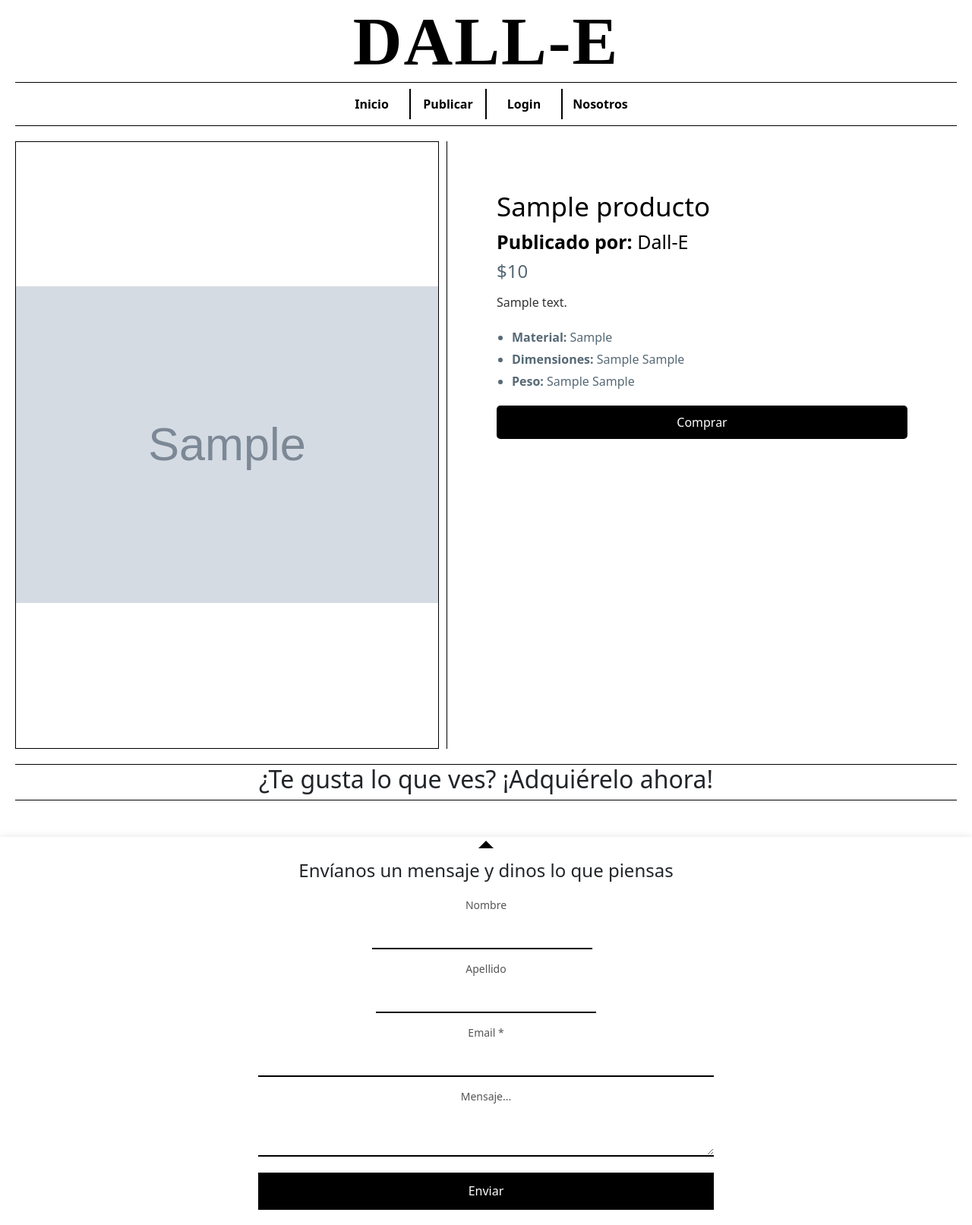
After one commit to 0troUsuario/Web_Soft_VII, a PHP site: page /seccion-prueba-default.php?id=1 in a window 1280 px wide. The commit adds this page. Shown: the whole page at 76% size. Run offline with PHP 8.4, Linux system fonts and the light colour scheme; tables that the repository leaves empty or names only in its code hold one stand-in row (values such as "Sample post"); grey boxes marked "Sample" are stand-in pictures.

Commit message:
Se agrega la función - Publicar producto - correctamente, y se establece la conexión a la base de datos

```diff
--- a/conexion.php
+++ b/conexion.php
@@ -3,8 +3,7 @@
 $host = "localhost";
 $usuario = "root";
 $contrasena = "";
-$basededatos = "tienda_pinturas";
-
+$basededatos = "dalle";  // Cambiado a "dalle" que es tu base actual
 
 $conexion = new mysqli($host, $usuario, $contrasena, $basededatos);
 
--- a/js/loginJavascript.js
+++ b/js/loginJavascript.js
@@ -1,4 +1,4 @@
-// Script login
+
 
 // Detecta el tamaño de la ventana y ajusta elementos dinámicamente
 window.addEventListener("resize", () => {
--- /dev/null
+++ b/seccion-prueba-default.php
@@ -0,0 +1,127 @@
+<!-- Default adaptable para los artículos que se muestran en pantalla añadidos de la base de datos mediante "Publicar"-->
+
+<?php
+$conexion = new mysqli("localhost", "root", "", "dalle"); // Sebo NO OLVIDAR cambiar el nombre de esta base de datos ("Dalle") por otro.
+
+if ($conexion->connect_error) {
+    die("Error de conexión: " . $conexion->connect_error);
+}
+
+$id = isset($_GET['id']) ? intval($_GET['id']) : 0;
+
+$sql = "SELECT * FROM productos WHERE id = $id";
+$resultado = $conexion->query($sql);
+
+if ($fila = $resultado->fetch_assoc()) {
+?>
+<!DOCTYPE html>
+<html lang="es">
+<head>
+  <meta charset="UTF-8">
+  <title><?php echo htmlspecialchars($fila['nombre']); ?></title>
+  <link rel="stylesheet" href="css/estilos.css">
+  <link href="https://cdn.jsdelivr.net/npm/bootstrap@5.3.3/dist/css/bootstrap.min.css" rel="stylesheet">
+  <style>
+    .navbar {
+      display: flex;
+      justify-content: center;
+    }
+
+    h1 {
+      display: flex;
+      justify-content: center;
+    }
+
+    .plato {
+      display: flex;
+      justify-content: center;
+      width: 100%;
+      background-color: transparent;
+      gap: 10px;
+      padding: 20px;
+      box-sizing: border-box;
+    }
+
+    .conflei {
+      width: 45%;
+      height: 800px;
+      background-color: white;
+      border: 1px solid black;
+      box-sizing: border-box;
+      display: flex;
+      justify-content: center;
+      align-items: center;
+    }
+
+    .conflei img {
+      max-width: 100%;
+      max-height: 100%;
+      object-fit: contain;
+    }
+
+    .leche {
+      width: 45%;
+      height: 800px;
+      background-color: white;
+      border-left: 1px solid black;
+      box-sizing: border-box;
+      padding: 20px;
+    }
+
+    @media (max-width: 768px) {
+      .plato {
+        flex-direction: column;
+      }
+
+      .conflei, .leche {
+        width: 90%;
+        height: auto;
+        margin: 10px auto;
+        border: 1px solid black;
+      }
+    }
+  </style>
+</head>
+
+<body>
+  <h1 class="centrar-titulo">Dall-E</h1>
+  <div class="contenedor-linea"><div class="linea-horizontal"></div></div>
+  <?php include 'includes/navbar.php'; ?>
+  <div class="contenedor-linea"><div class="linea-horizontal"></div></div>
+
+  <div class="contenedor-secundario">
+    <div class="plato">
+      <div class="conflei">
+        <img src="<?php echo $fila['imagen']; ?>" alt="<?php echo htmlspecialchars($fila['nombre']); ?>">
+      </div>
+
+      <div class="leche">
+        <h2 class="nombre-articulo"><?php echo htmlspecialchars($fila['nombre']); ?></h2>
+        <h2 class="Autor-articulo"><strong>Publicado por:</strong> Dall-E</h2>
+        <h2 class="precio">$<?php echo htmlspecialchars($fila['precio']); ?></h2>
+        <p class="descripcion-articulo"><?php echo nl2br(htmlspecialchars($fila['descripcion'])); ?></p>
+        <ul class="caracteristicas-articulo">
+          <li><strong>Material:</strong> <?php echo htmlspecialchars($fila['material']); ?></li>
+          <li><strong>Dimensiones:</strong> <?php echo htmlspecialchars($fila['dimension']) . ' ' . $fila['unidad_dimension']; ?></li>
+          <li><strong>Peso:</strong> <?php echo htmlspecialchars($fila['peso']) . ' ' . $fila['unidad_peso']; ?></li>
+        </ul>
+        <button class="boton-comprar">Comprar</button>
+      </div>
+    </div>
+  </div>
+
+  <div class="contenedor-linea"><div class="linea-horizontal"></div></div>
+  <div id="contenedor-perder">
+    <h2>¿Te gusta lo que ves? ¡Adquiérelo ahora!</h2>
+  </div>
+  <div class="contenedor-linea"><div class="linea-horizontal"></div></div>
+  <br><br>
+  <?php include 'includes/footer.php'; ?>
+</body>
+</html>
+<?php
+} else {
+  echo "<p style='text-align:center;'>Producto no encontrado.</p>";
+}
+$conexion->close();
+?>
```
Also changed, not shown: inicio.php (+39 -24 lines), publicar.php (+56 -2 lines), uploads/6874396ba59da_imagenTest01.jpeg (added).
